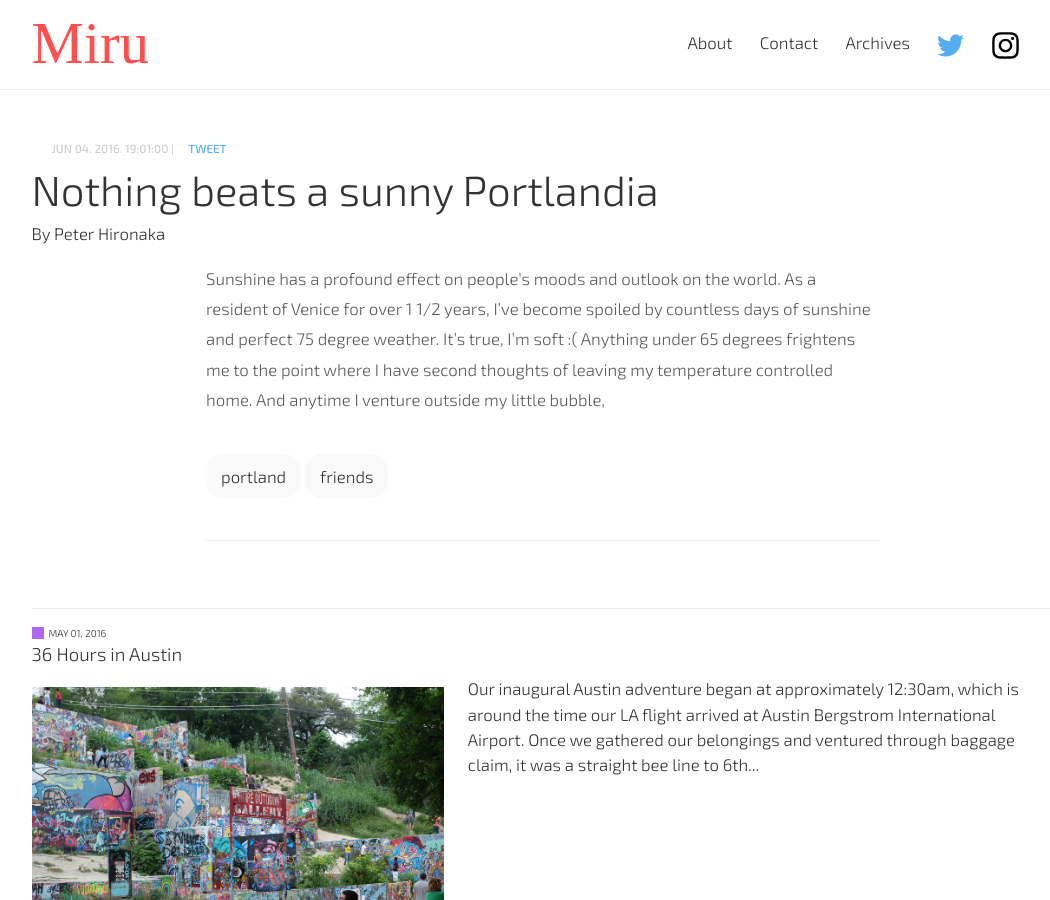
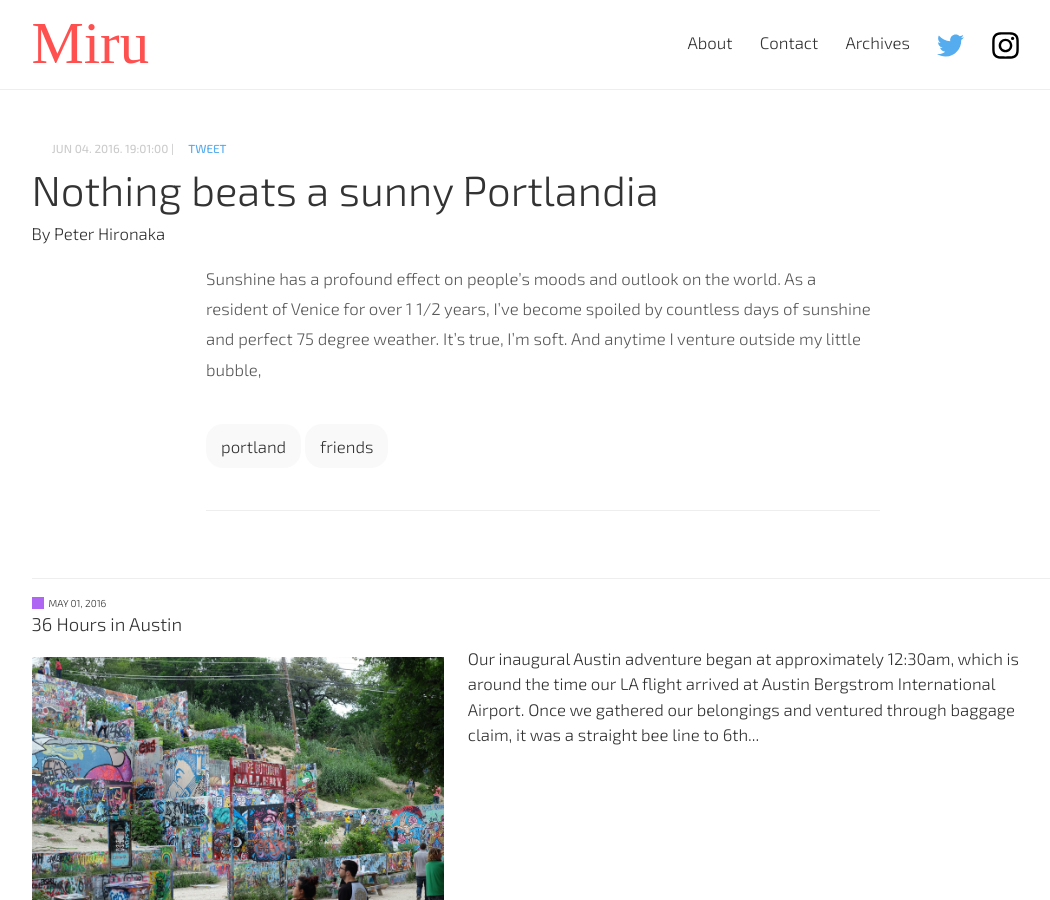
Before and after one commit to PHironaka/Miru-Blog, a Jekyll site: the page built from _posts/2016-06-04-nothing-beats-a-sunny-portlandia.markdown, in a window 1280 px wide and 900 px high. Shown: the whole window, without its empty margins (97-1147 px from the left). Built offline with Jekyll 4.4.1, drawn with Linux system fonts in a browser that asks for light colours; some web fonts are replaced; a script that is not in the unit is left out; comment, search, counter and statistics services are not loaded.

Commit message:
Updated Nothing Beats A Sunny Portlandia

```diff
--- a/_posts/2016-06-04-nothing-beats-a-sunny-portlandia.markdown
+++ b/_posts/2016-06-04-nothing-beats-a-sunny-portlandia.markdown
@@ -9,4 +9,4 @@
 Field name:
 ---
 
- Sunshine has a profound effect on people's moods and outlook on the world. As a resident of Venice for over 1 1/2 years, I've become spoiled by countless days of sunshine and perfect 75 degree weather. It's true, I'm soft :( Anything under 65 degrees frightens me to the point where I have second thoughts of leaving my temperature controlled home. And anytime I venture outside my little bubble,
+ Sunshine has a profound effect on people's moods and outlook on the world. As a resident of Venice for over 1 1/2 years, I've become spoiled by countless days of sunshine and perfect 75 degree weather. It's true, I'm soft. And anytime I venture outside my little bubble,
```
